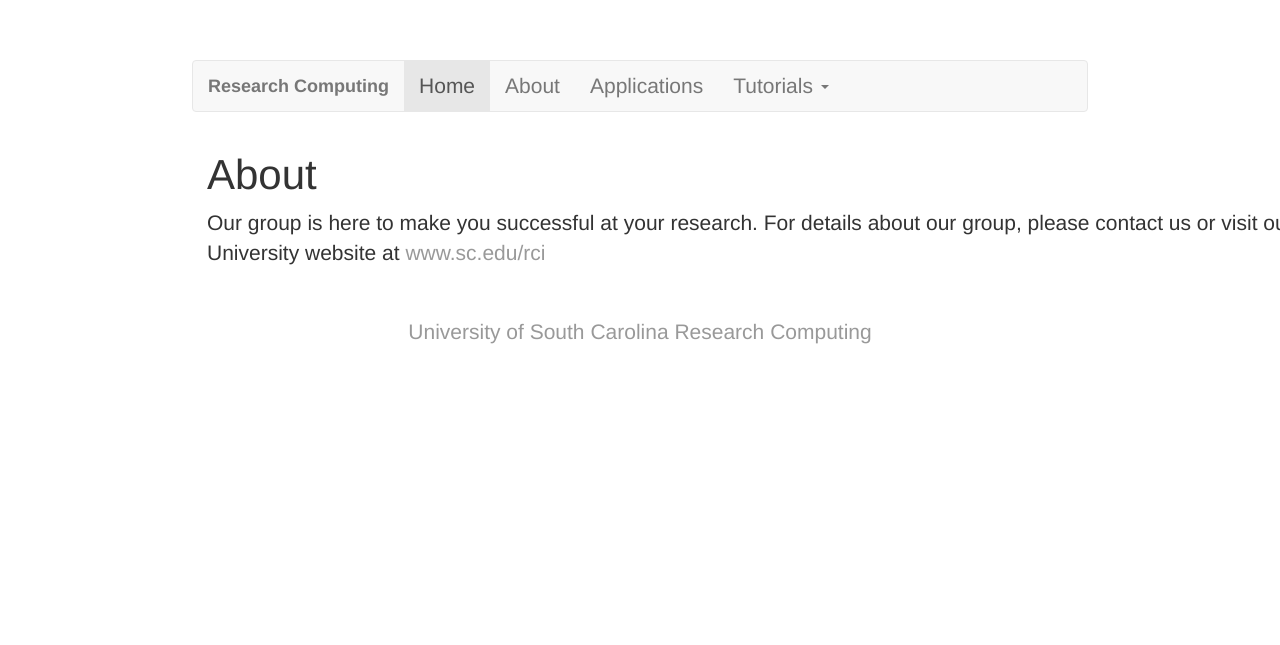
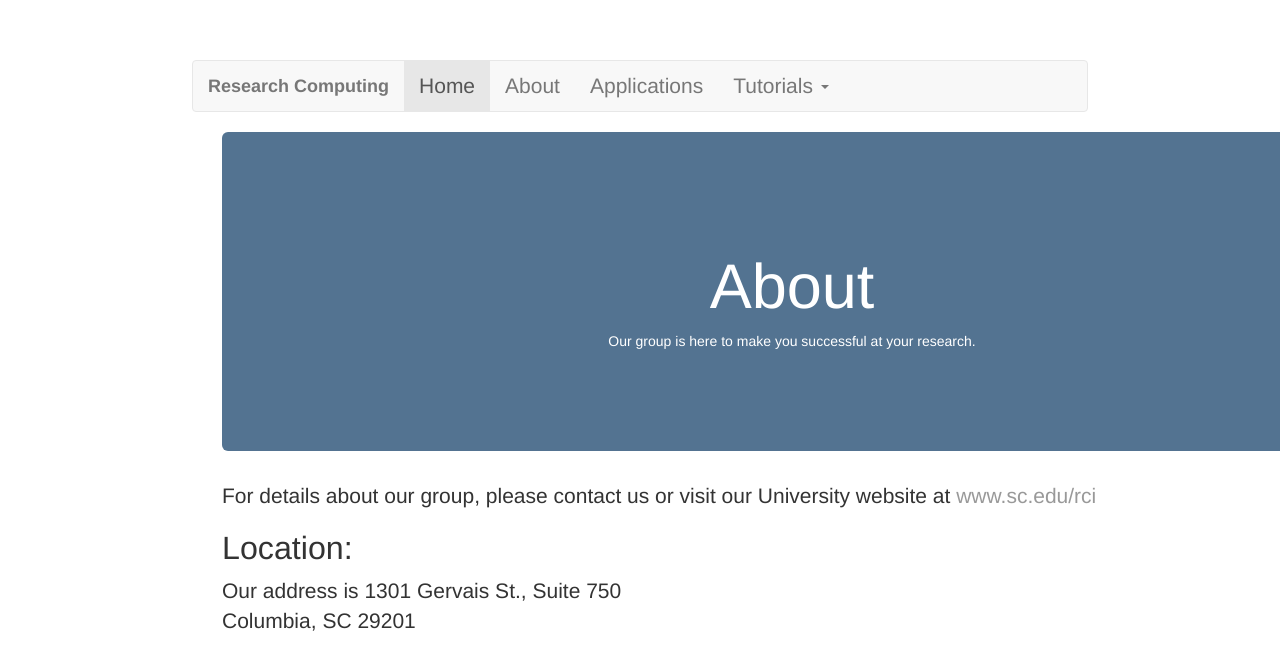
Before and after one commit to aholdeman/malab-test, a Jekyll site: the page built from about/index.html, in a window 1280 px wide. Shown: the top 645 px of the page. Built offline with Jekyll 4.4.1, drawn with Linux system fonts in a browser that asks for light colours; grey boxes are pictures that could not be loaded.

Commit message:
Added info to about page, fixed links on home page, fixed padding and added borders on app list to break it up

```diff
--- a/about/index.html
+++ b/about/index.html
@@ -3,8 +3,18 @@ layout: default
 title: About Research Computing
 ---
 
-<div class="about">
-			<h1>About</h1>
-			<p>Our group is here to make you successful at your research. For details about our group, please contact us or visit our University website at <a href="https://sc.edu/rci">www.sc.edu/rci</a>
-			</p>
+<div class="container">
+	<div class="jumbotron"
+		 style="background-color: #537391; color:white; text-align: center; padding:100px;">
+		<h1>About</h1>
+		Our group is here to make you successful at your research.
+	</div>
+	<div>
+		<p> For details about our group, please contact us or visit our University website at <a href="https://sc.edu/rci">www.sc.edu/rci</a> </p>
+		<h3>Location:</h3>
+		<p>Our address is 1301 Gervais St., Suite 750 <br/>
+			Columbia, SC 29201
+		</p>
+	<iframe src="https://www.google.com/maps/embed?pb=!1m14!1m8!1m3!1d6615.258466330691!2d-81.031635!3d34.002056!3m2!1i1024!2i768!4f13.1!3m3!1m2!1s0x88f8bb2aa1def92d%3A0xf8ddd34953f8021e!2sTower+at+1301+Gervais%2C+1301+Gervais+St+%23750%2C+Columbia%2C+SC+29201!5e0!3m2!1sen!2sus!4v1556905989674!5m2!1sen!2sus" width="600" height="450" frameborder="0" style="border:0" allowfullscreen></iframe>
 </div>
+</div>
--- a/applications.html
+++ b/applications.html
@@ -8,7 +8,7 @@ title: Scientific Applications
         <h1>Scientific Applications</h1>
         A list of applications downloaded on the cluster, and a description of what they do.
     </div>
-    <div style="padding-top:10px;">
+    <div>
         <div style="border:2px solid #777; border-radius:10px; padding-left:20px;">
     <h2 style="color:#537391;"><strong>Bioinformatics</strong></h2>
         <p><a href="https://github.com/CK7/abawaca">Abawaca (1.07)</a>– abawaca (A Binning Algorithm Without A Cool Acronym) is a binning program that can take advantage of different types of information such as differential coverage and DNA signature </p>
--- a/css/main.css
+++ b/css/main.css
@@ -19,7 +19,3 @@ pre code {
     display: block;
     padding: 20px;
 }
-
-.top {
-    padding-top: 10px;
-}
```
Also changed, not shown: index.html (+9 -11 lines).
